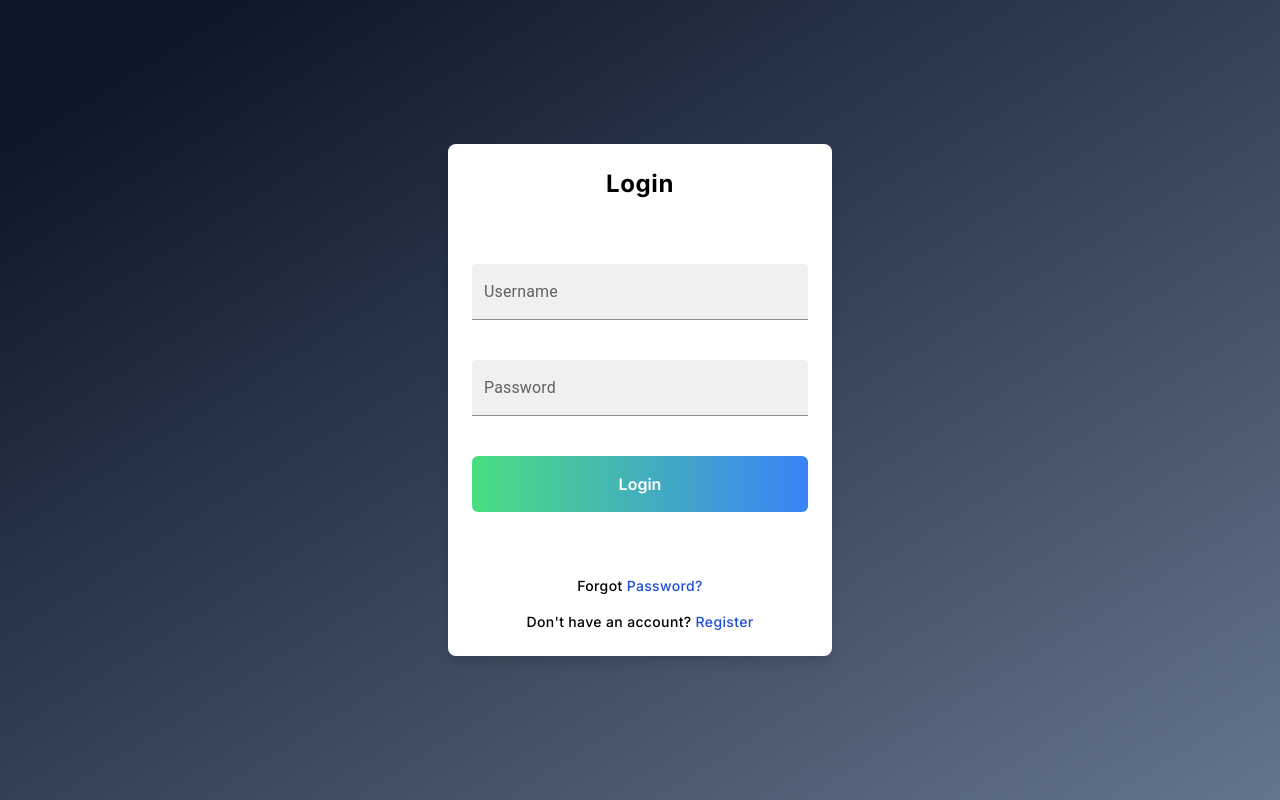
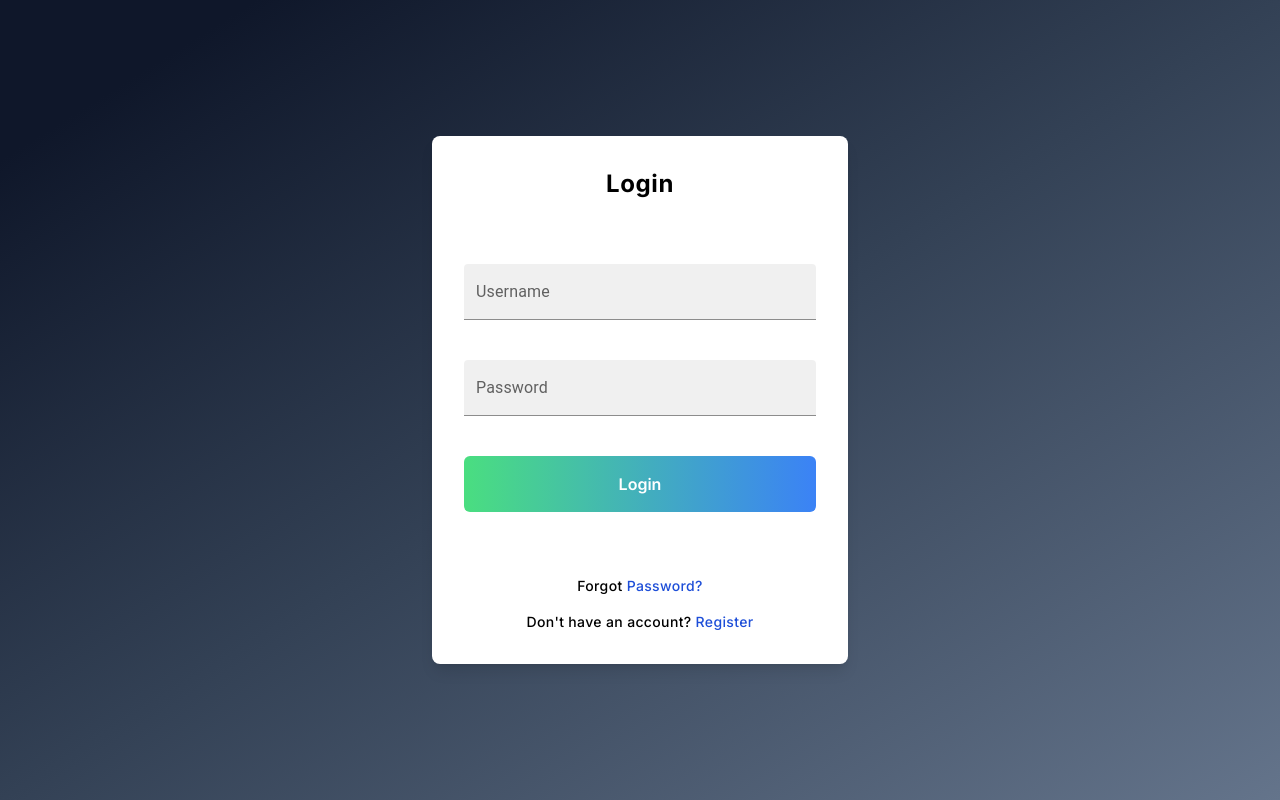
Before and after one commit to SammyKibetKiprop/stock-tracker, a Next.js app: page /auth/login in a window 1280 px wide. Built offline with nearby package versions, Linux system fonts and the light colour scheme.

Commit message:
Update login page styling

```diff
--- a/app/(secirity)/auth/login/page.tsx
+++ b/app/(secirity)/auth/login/page.tsx
@@ -3,7 +3,7 @@ import Link from 'next/link';
 
 const Login = () => {
   return (
-    <div className=' max-w-96 w-screen min-h-72 h-fit rounded-lg p-6 bg-white shadow-lg grid gap-16'>
+    <div className=' max-w-[26rem] w-screen min-h-72 h-fit rounded-lg p-8 bg-white shadow-lg grid gap-16'>
       <h2 className='font-bold tracking-wide text-2xl'>Login</h2>
       <form className='grid gap-10'>
         <TextField
```
